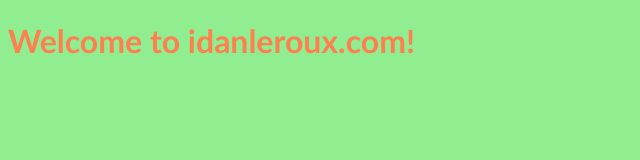
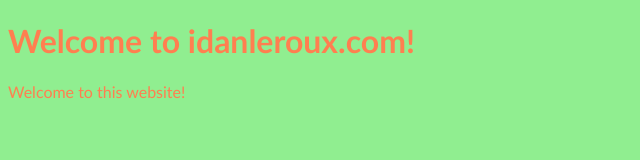
Before and after one commit to DuplexWeevil337/idanlroux.com, a plain HTML site: page index.html in a window 1280 px wide. Shown: the whole page, without its empty margins (0-640 px from the left). Drawn offline with Linux system fonts and the light colour scheme.

Commit message:
added new div

```diff
--- a/index.html
+++ b/index.html
@@ -9,5 +9,8 @@
 </head>
 <body>
     <h1>Welcome to idanleroux.com!</h1>
+    <div class="div2">
+        <p>Welcome to this website!</p>
+    </div>
 </body>
 </html>
```
